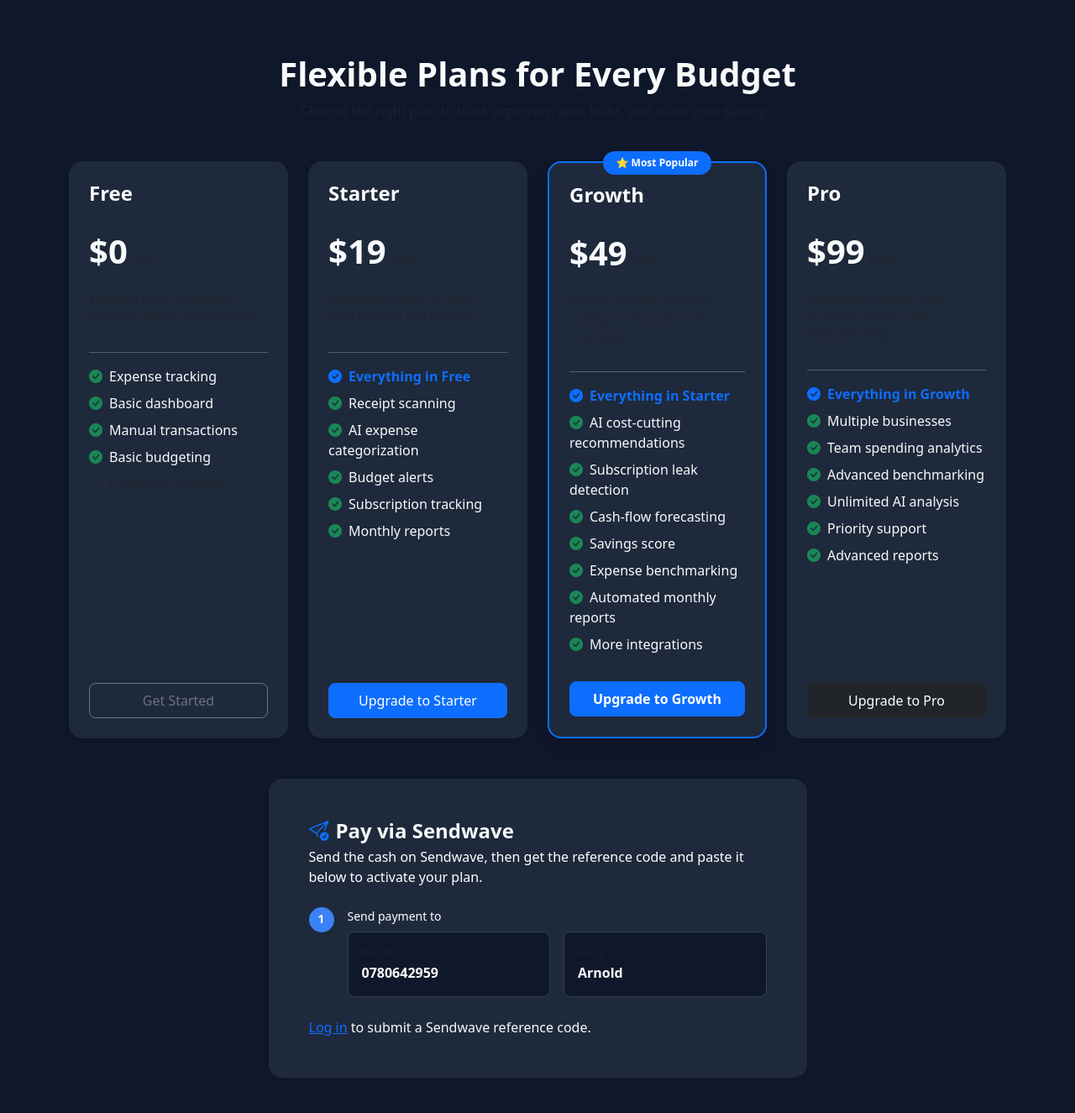
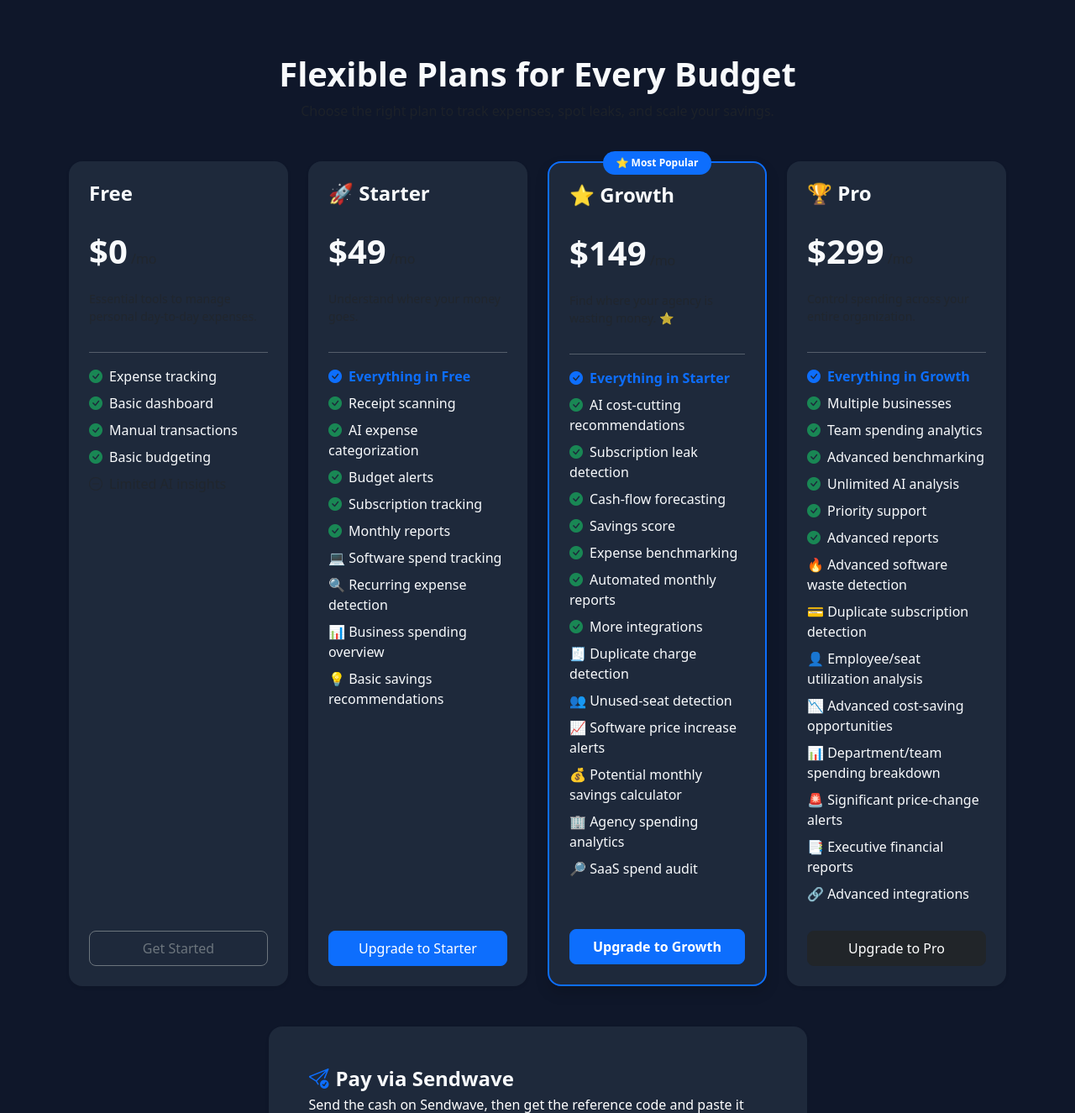
Before and after one commit to arielmuyanja-cloud/budget-buddy132, a Flask app: page /pricing in a window 1280 px wide. Shown: the part 73-1398 px from the top of the page at 84% size. Before the commit the page ends 1356 px from the top, so only its background shows below. Run offline with Flask 3, Linux system fonts and the light colour scheme; some libraries are stand-ins or nearby versions.

Commit message:
Update pricing.html

```diff
--- a/templates/pricing.html
+++ b/templates/pricing.html
@@ -36,12 +36,12 @@
     <div class="col">
       <div class="card h-100 shadow-sm border-0 rounded-4">
         <div class="card-body p-4 d-flex flex-column">
-          <h3 class="fw-bold fs-4">Starter</h3>
+          <h3 class="fw-bold fs-4">🚀 Starter</h3>
           <div class="my-3">
-            <span class="fs-1 fw-bold">$19</span>
+            <span class="fs-1 fw-bold">$49</span>
             <span class="text-muted">/mo</span>
           </div>
-          <p class="text-muted small">Automation tools for smart daily tracking and receipts.</p>
+          <p class="text-muted small">Understand where your money goes.</p>
           <hr class="my-3">
           <ul class="list-unstyled mb-4 flex-grow-1">
             <li class="mb-2 text-primary fw-semibold"><i class="bi bi-check-circle-fill me-2"></i>Everything in Free</li>
@@ -50,29 +50,33 @@
             <li class="mb-2"><i class="bi bi-check-circle-fill text-success me-2"></i>Budget alerts</li>
             <li class="mb-2"><i class="bi bi-check-circle-fill text-success me-2"></i>Subscription tracking</li>
             <li class="mb-2"><i class="bi bi-check-circle-fill text-success me-2"></i>Monthly reports</li>
+            <li class="mb-2">💻 Software spend tracking</li>
+            <li class="mb-2">🔍 Recurring expense detection</li>
+            <li class="mb-2">📊 Business spending overview</li>
+            <li class="mb-2">💡 Basic savings recommendations</li>
           </ul>
           <form action="{{ url_for('create_checkout_session') }}" method="POST">
             <input type="hidden" name="plan" value="STARTER">
-            <input type="hidden" name="amount" value="19">
+            <input type="hidden" name="amount" value="49">
             <button type="submit" class="btn btn-primary w-100 rounded-3 py-2">Upgrade to Starter</button>
           </form>
         </div>
       </div>
     </div>
 
-    <!-- GROWTH TIER (HIGHLIGHTED) -->
+    <!-- GROWTH TIER (HIGHLIGHTED / MAIN PLAN) -->
     <div class="col">
       <div class="card h-100 shadow border-2 border-primary rounded-4 position-relative">
         <span class="position-absolute top-0 start-50 translate-middle badge rounded-pill bg-primary px-3 py-2">
           ⭐ Most Popular
         </span>
         <div class="card-body p-4 d-flex flex-column">
-          <h3 class="fw-bold fs-4">Growth</h3>
+          <h3 class="fw-bold fs-4">⭐ Growth</h3>
           <div class="my-3">
-            <span class="fs-1 fw-bold">$49</span>
+            <span class="fs-1 fw-bold">$149</span>
             <span class="text-muted">/mo</span>
           </div>
-          <p class="text-muted small">Deep AI insights and cost-cutting for agencies and businesses.</p>
+          <p class="text-muted small">Find where your agency is wasting money. ⭐</p>
           <hr class="my-3">
           <ul class="list-unstyled mb-4 flex-grow-1">
             <li class="mb-2 text-primary fw-semibold"><i class="bi bi-check-circle-fill me-2"></i>Everything in Starter</li>
@@ -83,10 +87,16 @@
             <li class="mb-2"><i class="bi bi-check-circle-fill text-success me-2"></i>Expense benchmarking</li>
             <li class="mb-2"><i class="bi bi-check-circle-fill text-success me-2"></i>Automated monthly reports</li>
             <li class="mb-2"><i class="bi bi-check-circle-fill text-success me-2"></i>More integrations</li>
+            <li class="mb-2">🧾 Duplicate charge detection</li>
+            <li class="mb-2">👥 Unused-seat detection</li>
+            <li class="mb-2">📈 Software price increase alerts</li>
+            <li class="mb-2">💰 Potential monthly savings calculator</li>
+            <li class="mb-2">🏢 Agency spending analytics</li>
+            <li class="mb-2">🔎 SaaS spend audit</li>
           </ul>
           <form action="{{ url_for('create_checkout_session') }}" method="POST">
             <input type="hidden" name="plan" value="GROWTH">
-            <input type="hidden" name="amount" value="49">
+            <input type="hidden" name="amount" value="149">
             <button type="submit" class="btn btn-primary w-100 rounded-3 py-2 fw-bold">Upgrade to Growth</button>
           </form>
         </div>
@@ -97,12 +107,12 @@
     <div class="col">
       <div class="card h-100 shadow-sm border-0 rounded-4">
         <div class="card-body p-4 d-flex flex-column">
-          <h3 class="fw-bold fs-4">Pro</h3>
+          <h3 class="fw-bold fs-4">🏆 Pro</h3>
           <div class="my-3">
-            <span class="fs-1 fw-bold">$99</span>
+            <span class="fs-1 fw-bold">$299</span>
             <span class="text-muted">/mo</span>
           </div>
-          <p class="text-muted small">Maximum analytics, multi-business support, and dedicated help.</p>
+          <p class="text-muted small">Control spending across your entire organization.</p>
           <hr class="my-3">
           <ul class="list-unstyled mb-4 flex-grow-1">
             <li class="mb-2 text-primary fw-semibold"><i class="bi bi-check-circle-fill me-2"></i>Everything in Growth</li>
@@ -112,10 +122,18 @@
             <li class="mb-2"><i class="bi bi-check-circle-fill text-success me-2"></i>Unlimited AI analysis</li>
             <li class="mb-2"><i class="bi bi-check-circle-fill text-success me-2"></i>Priority support</li>
             <li class="mb-2"><i class="bi bi-check-circle-fill text-success me-2"></i>Advanced reports</li>
+            <li class="mb-2">🔥 Advanced software waste detection</li>
+            <li class="mb-2">💳 Duplicate subscription detection</li>
+            <li class="mb-2">👤 Employee/seat utilization analysis</li>
+            <li class="mb-2">📉 Advanced cost-saving opportunities</li>
+            <li class="mb-2">📊 Department/team spending breakdown</li>
+            <li class="mb-2">🚨 Significant price-change alerts</li>
+            <li class="mb-2">📑 Executive financial reports</li>
+            <li class="mb-2">🔗 Advanced integrations</li>
           </ul>
           <form action="{{ url_for('create_checkout_session') }}" method="POST">
             <input type="hidden" name="plan" value="PRO">
-            <input type="hidden" name="amount" value="99">
+            <input type="hidden" name="amount" value="299">
             <button type="submit" class="btn btn-dark w-100 rounded-3 py-2">Upgrade to Pro</button>
           </form>
         </div>
@@ -170,9 +188,9 @@
               <div class="flex-grow-1">
                 <label class="form-label text-white small mb-2">Select the plan you paid for</label>
                 <select name="plan" class="form-select py-3" required>
-                  <option value="STARTER">Starter — $19</option>
-                  <option value="GROWTH">Growth — $49</option>
-                  <option value="PRO" selected>Pro — $99</option>
+                  <option value="STARTER">Starter — $49</option>
+                  <option value="GROWTH">Growth — $149</option>
+                  <option value="PRO" selected>Pro — $299</option>
                 </select>
               </div>
             </div>
```
